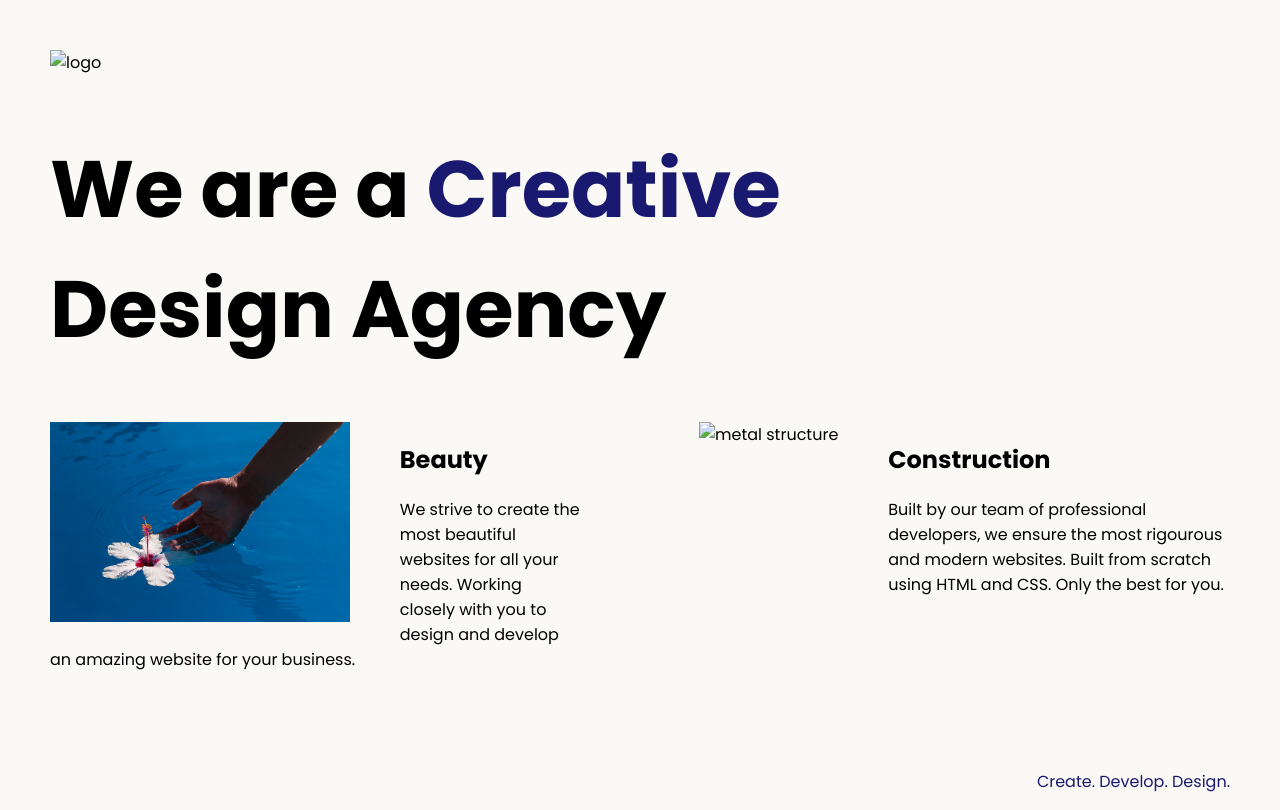
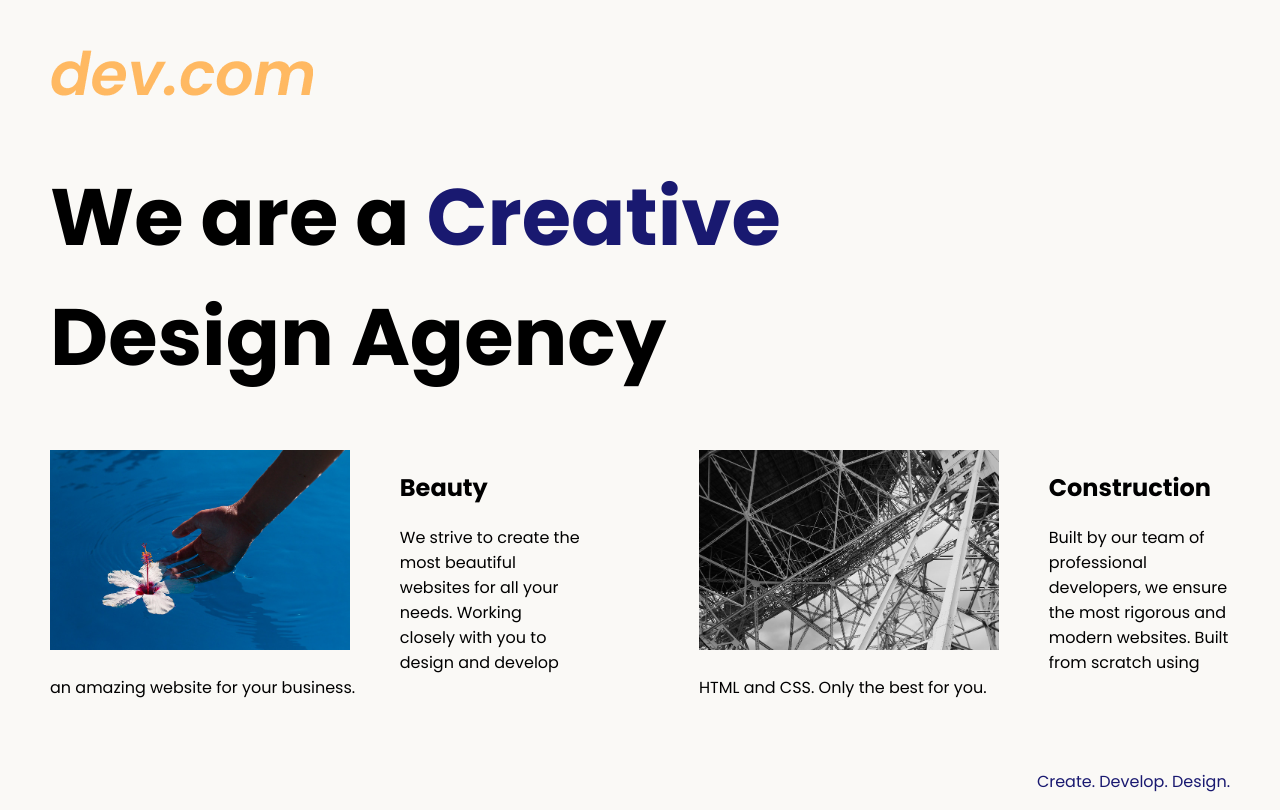
Before and after one commit to Solomonskywalker/web-design-agency, a plain HTML site: page index.html in a window 1280 px wide. Drawn offline with Linux system fonts and the light colour scheme; files whose address does not match are found by name.

Commit message:
Update index.html

```diff
--- a/index.html
+++ b/index.html
@@ -13,7 +13,7 @@
 
 <body>
   <div class="main">
-       <img class="logo" src="./assets/images/logo.png" alt="logo">
+       <img class="logo" src="logo.png" alt="logo">
     <h1>We are a <span class="creative">Creative</span> <br />Design Agency</h1>
     <div class="left card"><img class="tile-image" src="./assets/images/beautiful.jpg" alt="hand and flower in water">
       <h2 class="card-title">Beauty</h2>
@@ -23,9 +23,9 @@
         develop an amazing website for your business.</p>
     </div>
 
-    <div class="right card"><img class="tile-image" src="./assets/images/construction.jpg" alt="metal structure">
+    <div class="right card"><img class="tile-image" src="construction.jpg" alt="metal structure">
       <h2 class="card-title">Construction</h2>
-      <p>Built by our team of professional developers, we ensure the most rigourous and modern websites. Built from
+      <p>Built by our team of professional developers, we ensure the most rigorous and modern websites. Built from
         scratch using HTML and CSS. Only the best for you.</p>
     </div>
 
```
